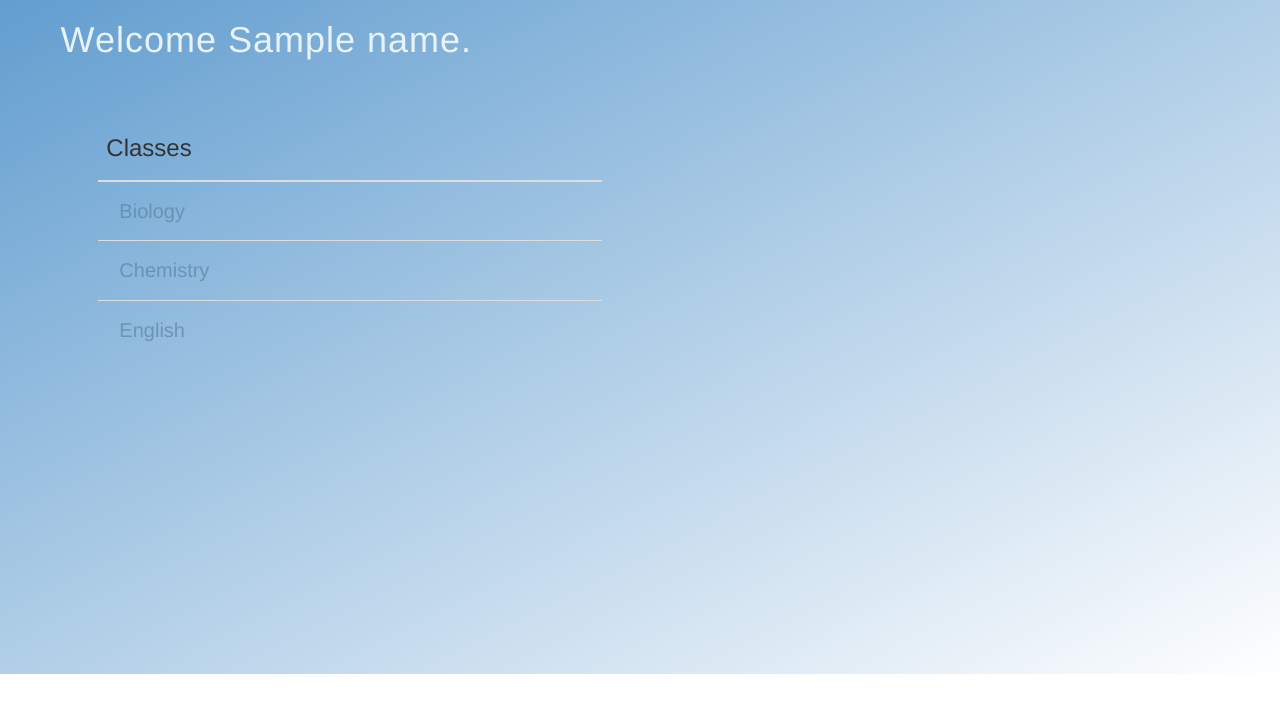
After one commit to Bsq-collab/riteSnicKerz, a Flask app: template riteSnicKerz/templates/courses.html in a window 1280 px wide. The commit adds this page. Shown: the top 713 px of the page. Run offline with Flask 2, Linux system fonts and the light colour scheme; the template is opened without the code that fills it: most values are stand-ins (such as "Sample title", 1, 10 or a date in 2020); lists and menus that the app fills with data are empty; some libraries are stand-ins or nearby versions.

Commit message:
Added course list

```diff
--- a/riteSnicKerz/__init__.py
+++ b/riteSnicKerz/__init__.py
@@ -95,7 +95,7 @@ def student_dash():
 
 @app.route("/select_courses")
 def choose_courses():
-    return render_template("transcript.html")
+    return render_template("courses.html")
 
 # @app.route("/logout")
 # def logout():
--- /dev/null
+++ b/riteSnicKerz/templates/courses.html
@@ -0,0 +1,92 @@
+{% extends "transcript_base.html" %}
+
+{% block title %}
+Courses
+{% endblock %}
+
+{% block content %}
+
+<div class = "row">
+<div class="col-sm-12 text-left"  id="grad1" >
+<h1> Welcome {{name}}. </h1>
+
+<div style= "padding: 0cm 0cm 15cm 0cm;">
+
+<div class = "column" style= "padding: 1cm 1cm 1cm 1cm;">
+  <table class="table table-dark">
+    <thead>
+      <tr>
+        <th scope="col"><h3>Classes</h3></th>
+
+      </tr>
+    </thead>
+    <tbody>
+      <tr>
+        <th scope="row">  <button type="button" class="btn btn-link" data-toggle="collapse" data-target="#demo">Biology</button></th>
+
+      </tr>
+      <tr>
+        <th scope="row">  <button type="button" class="btn btn-link" data-toggle="collapse" data-target="#demo2">Chemistry</button></th>
+
+      </tr>
+      <tr>
+        <th scope="row"><button type="button" class="btn btn-link" data-toggle="collapse" data-target="#demo3">English</button></th>
+
+      </tr>
+    </tbody>
+  </table>
+
+
+
+  </div>
+  <div class = "column" style= "padding: 1cm 1cm 1cm 1cm;">
+
+    <div id="demo" class="collapse">
+
+      I love biology.I love biology.I love biology.I love biology.I love biology.I love biology.I love biology.
+    </div>
+    <div id="demo2" class="collapse">
+    I love chemistry.I love chemistry.I love chemistry.I love chemistry.I love chemistry.I love chemistry.
+    </div>
+    <div id="demo3" class="collapse">
+      I love English.I love English.I love English.I love English.I love English.I love English.I love English.
+    </div>
+</div>
+
+</div>
+</div>
+</div>
+
+{% endblock %}
+
+<h3>Science</h3>
+<table class="table table-bordered">
+  <thead>
+    <tr>
+      <th scope="col">Course</th>
+      <th scope="col">Year</th>
+      <th scope="col">Semester</th>
+      <th scope="col">Grade</th>
+    </tr>
+  </thead>
+  <tbody>
+    <tr>
+      <th scope="row">Biology</th>
+      <td>2014</td>
+      <td>1</td>
+      <td>100</td>
+    </tr>
+    <tr>
+      <th scope="row">Biology</th>
+      <td>2014</td>
+      <td>2</td>
+      <td>85</td>
+    </tr>
+    <tr>
+      <th scope="row">Chemistry</th>
+      <td colspan="1">2014</td>
+      <td>1</td>
+      <td>65</td>
+    </tr>
+  </tbody>
+</table>
--- a/riteSnicKerz/templates/transcript.html
+++ b/riteSnicKerz/templates/transcript.html
@@ -1,4 +1,4 @@
-{% extends "guess_base.html" %}
+{% extends "transcript_base.html" %}
 
 {% block title %}
 Transcript
--- /dev/null
+++ b/riteSnicKerz/templates/transcript_base.html
@@ -0,0 +1,38 @@
+<!DOCTYPE html>
+<html>
+   <link rel="stylesheet" href="https://maxcdn.bootstrapcdn.com/bootstrap/3.3.7/css/bootstrap.min.css" integrity="sha384-BVYiiSIFeK1dGmJRAkycuHAHRg32OmUcww7on3RYdg4Va+PmSTsz/K68vbdEjh4u" crossorigin="anonymous">
+  <script src="https://ajax.googleapis.com/ajax/libs/jquery/3.2.1/jquery.min.js"></script>
+  <script src="https://maxcdn.bootstrapcdn.com/bootstrap/3.3.7/js/bootstrap.min.js"></script>
+
+   <head>
+     <title>
+       {% block title %}
+       {% endblock %}
+     </title>
+     <link rel="stylesheet" type="text/css" href="static/guess.css">
+
+
+   </head>
+
+<!--
+   <body onload="myFunction()" id="grad1">
+<nav class="navbar navbar-default">
+
+    <div class="navbar-header">
+      <a class="navbar-brand" href="/">JANUS</a>
+    </div>
+
+
+</nav>
+-->
+<div  id = "grad1">
+{% block content %}
+
+{% endblock %}
+</div>
+
+<!-- AJAX TO DISPLAY TRANCRIPT -->
+   </body>
+
+
+  </html>
```
